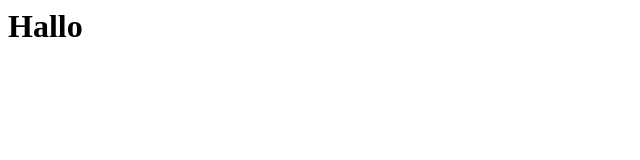
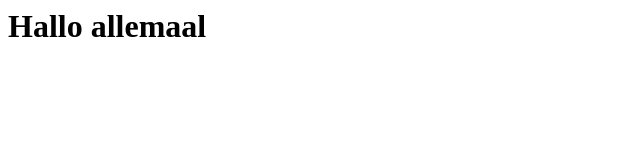
Before and after one commit to DotNetAtWork/vscode, a plain HTML site: page index.html in a window 1280 px wide. Shown: the whole page, without its empty margins (0-640 px from the left). Drawn offline with Linux system fonts and the light colour scheme.

Commit message:
hallo allemaal

```diff
--- a/index.html
+++ b/index.html
@@ -3,6 +3,6 @@
         <title>Hallo</title>
     </head>
     <body>
-        <h1>Hallo </h1>
+        <h1>Hallo allemaal</h1>
     </body>
 </html>
```
